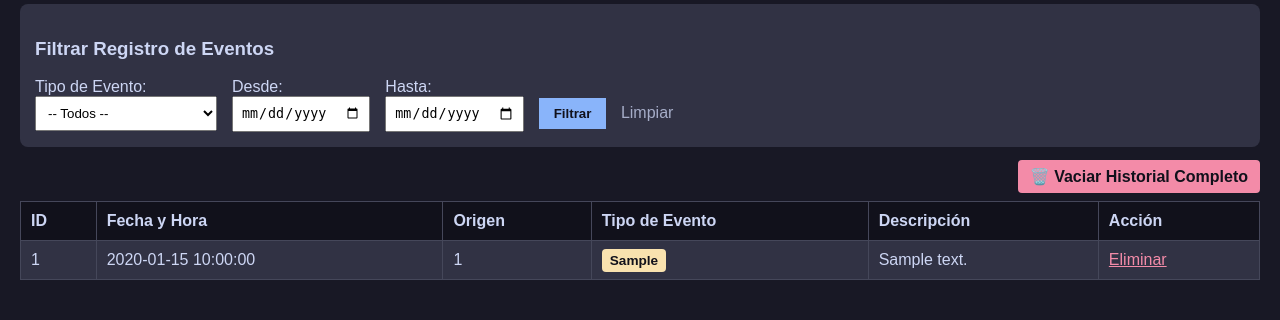
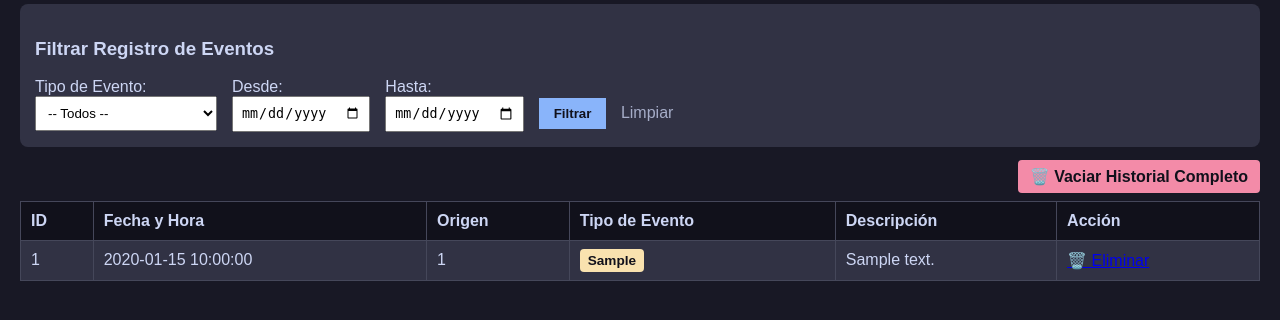
Before and after one commit to carlosescalona/Proyecto-de-Titulo, a PHP site: template views/eventos_mantenedor.php in a window 1280 px wide. Shown: the part 135-455 px from the top of the page. Run offline with PHP 8.4, Linux system fonts and the light colour scheme; the template is opened without the code that fills it: most values are stand-ins (such as "Sample title", 1, 10 or a date in 2020).

Commit message:
Update eventos_mantenedor.php

```diff
--- a/views/eventos_mantenedor.php
+++ b/views/eventos_mantenedor.php
@@ -79,7 +79,9 @@
                     <td><span class="badge warn"><?= htmlspecialchars($e['tipo_evento']) ?></span></td>
                     <td><?= htmlspecialchars($e['descripcion']) ?></td>
                     <td>
-                        <a href="index.php?accion=eliminar_evento&id=<?= $e['id'] ?>" onclick="return confirm('¿Eliminar esta alerta?');" style="color:#f38ba8;">Eliminar</a>
+                       <a href="index.php?accion=eliminar_evento&id=<?= $e['id'] ?>&origen_tipo=<?= $e['origen_tipo'] ?>" onclick="return confirm('¿Seguro que deseas eliminar este evento?');">
+   🗑️ Eliminar
+</a>
                     </td>
                 </tr>
                 <?php endwhile; ?>
```
